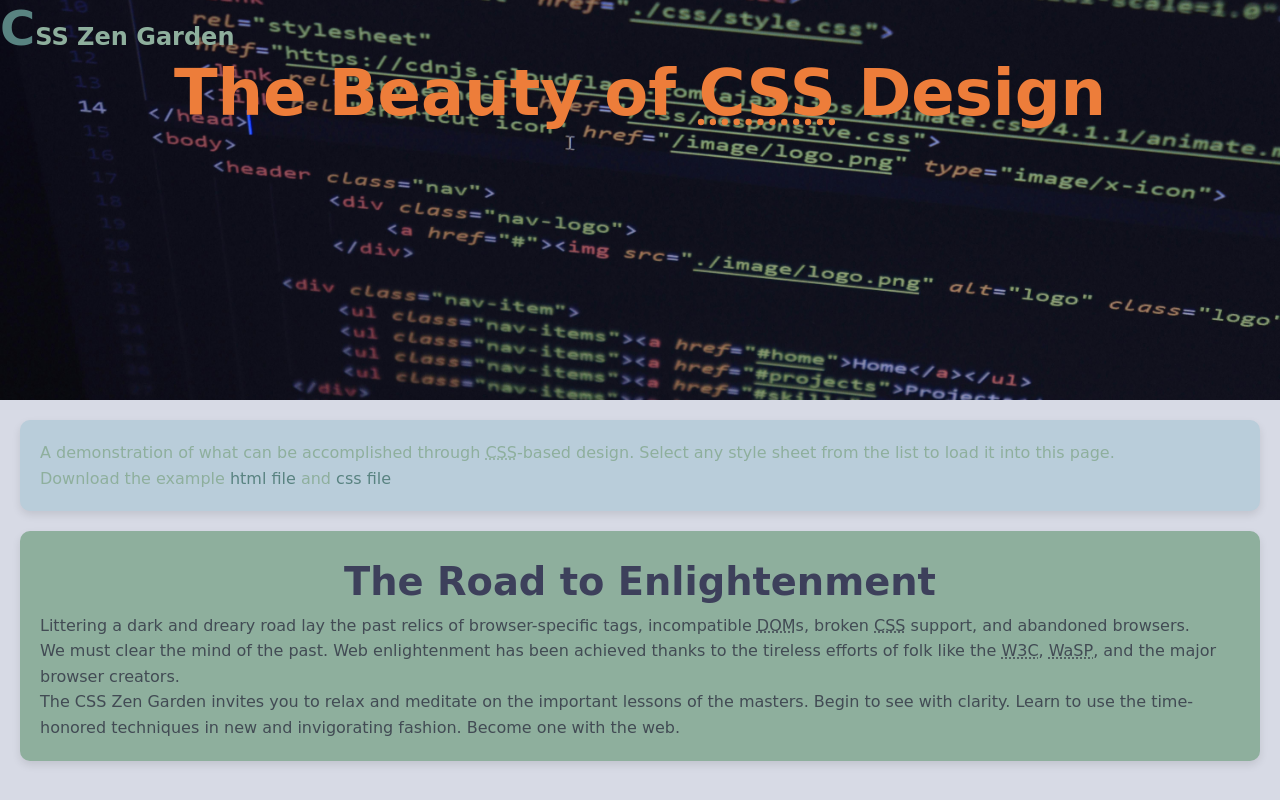
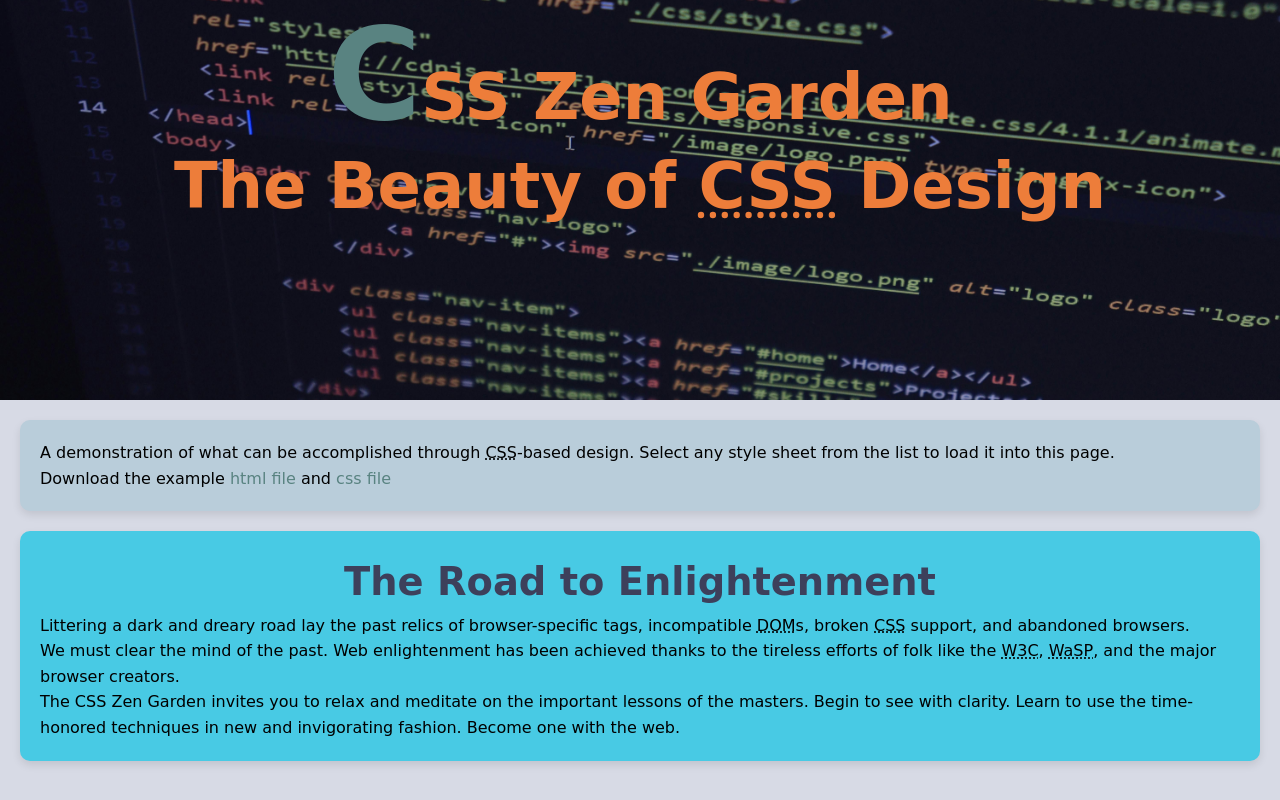
Before and after one commit to samarpankharel/Publish-Page, a plain HTML site: page index.html in a window 1280 px wide. Shown: the top 800 px of the page. Drawn offline with Linux system fonts and the light colour scheme; files that its build step writes are made by us from their sources; files whose address does not match are found by name.

Commit message:
Update style.css
Updated Color for better contrast and added some link styling for accessibility.

```diff
--- a/assets/css/style.css
+++ b/assets/css/style.css
@@ -16,7 +16,8 @@
     --secondary-color:#b9cdda;
     --text-color: #424b54;
     --body-bg-color: #D7DAE5;
-    --text-color2: #8EAF9D;
+    --text-color2: #000000;
+    --extra-color:#48cae4;
     --hover-color: #3D405B;
     --primary-heading-color: #ED7D3A;
     --secondary-heading-color: #3D405B;
@@ -54,6 +55,13 @@
     color: var(--text-color);
     /* Background color from above variable*/
     background-color: var(--body-bg-color);
+}
+h1{
+    /* Heading color from above variable*/
+    color: var(--primary-heading-color);
+    text-align: center;
+    /*appropriate font-Sizing*/
+    font-size: clamp(3rem, 5vw, 8rem);
 }
 h3 {
     /* heading color from above variable*/
@@ -99,7 +107,7 @@
     margin: 20px;
 }
  .preamble {
-    background-color: var(--text-color2); /* Background color for preamble */
+    background-color: var(--extra-color); /* Background color for preamble */
     color: white; /* Text color for requirements */
     padding: 20px; /* Padding for requirements */
     border-radius: 10px; /* Rounded corners for requirements */
@@ -109,7 +117,6 @@
 /*3.ID Selector */
 #zen-explanation {
     background-color: var(--primary-color); /* Background color for zen explanation */
-    color: white; /* Text color for zen explanation */
     padding: 20px; /* Padding for zen explanation */
     border-radius: 10px; /* Rounded corners for zen explanation */
     box-shadow: 0 4px 8px rgba(0, 0, 0, 0.1); /* Subtle shadow for depth */
@@ -117,7 +124,6 @@
 }
 #zen-participation {
     background-color: var(--secondary-color); /* Background color for zen participation */
-    color: var(--text-color); /* Text color for zen participation */
     padding: 20px; /* Padding for zen participation */
     border-radius: 10px; /* Rounded corners for zen participation */
     box-shadow: 0 4px 8px rgba(0, 0, 0, 0.1); /* Subtle shadow for depth */
@@ -137,6 +143,16 @@
     /* Remove underline from links */
     text-decoration: none;
 }
+a:hover {
+    /* Change link color on hover */
+    color: var(--hover-color);
+    /* Underline links on hover */
+    text-decoration: underline;
+}
+a:visited {
+    /* Visited link color */
+    color: var(--extra-color);
+}
 
 /*6.Pseudo-element Selector */
 h1::first-letter {
@@ -155,26 +171,17 @@
     /* Text color for  section */
     color: var(--text-color2);
 
-
 }
 /*10.General Sibling Combinator */
     /*next sibling of h3 */
     h3 ~ p {
     /* Text color for paragraphs following h3 */
-    color: var(--text-color);
+    color: var(--text-color2);
     /* Font size for paragraphs following h3 */
     font-size: clamp(1rem, 1.2vw, 1.5rem);
-
-}
-/*14.hover Effects */
-a:hover {
-    /* Change link color on hover */
-    color: var(--hover-color);
-    /* Underline links on hover */
-    text-decoration: underline;
 }
 /* General sidebar styling */
-aside {
+ aside {
   background-color: #f4f4f4;
   padding: 2rem;
   font-family: cursive, sans-serif;
@@ -193,14 +200,14 @@
   padding: 0;
   margin: 0 0 2rem 0;
 }
-/*7.Descendant combinator */
-aside nav ul li {
+
+ aside nav ul li {
   margin-bottom: 0.8rem;
 }
 /* Design Name and Designer */
-.design-name {
+ .design-name {
   font-weight: bold;
-  color: #0077cc;
+  color: var(--extra-color);
   text-decoration: none;
 }
 .design-name:hover {
@@ -214,8 +221,9 @@
 .designer-name:hover {
   text-decoration: underline;
 }
+
 /* Archives navigation using descendant combinators and general properties */
-.design-archives ul li a {
+ .design-archives ul li a {
   color: #444;
   font-weight: 500;
   text-decoration: none;
@@ -231,7 +239,7 @@
 }
 
 /* Resources section using descendant combinators and general properties */
-.zen-resources ul {
+ .zen-resources ul {
   list-style-type: disc;
   padding-left: 1.2rem;
 }
@@ -245,14 +253,14 @@
   color: #0055aa;
   text-decoration: underline;
 }
+
 /* Footer styling */
 footer {
     background-color: var(--text-color2); /* Footer background color */
-    color: white; /* Footer text color */
+    color: white; /*Footer text color  */
     text-align: center; /* Center align footer text */
     padding: 20px; /* Padding for footer */
     position: relative; /* Positioning for footer */
     bottom: 0; /* Stick to the bottom */
     width: 100%; /* Full width footer */
-
 }
```
